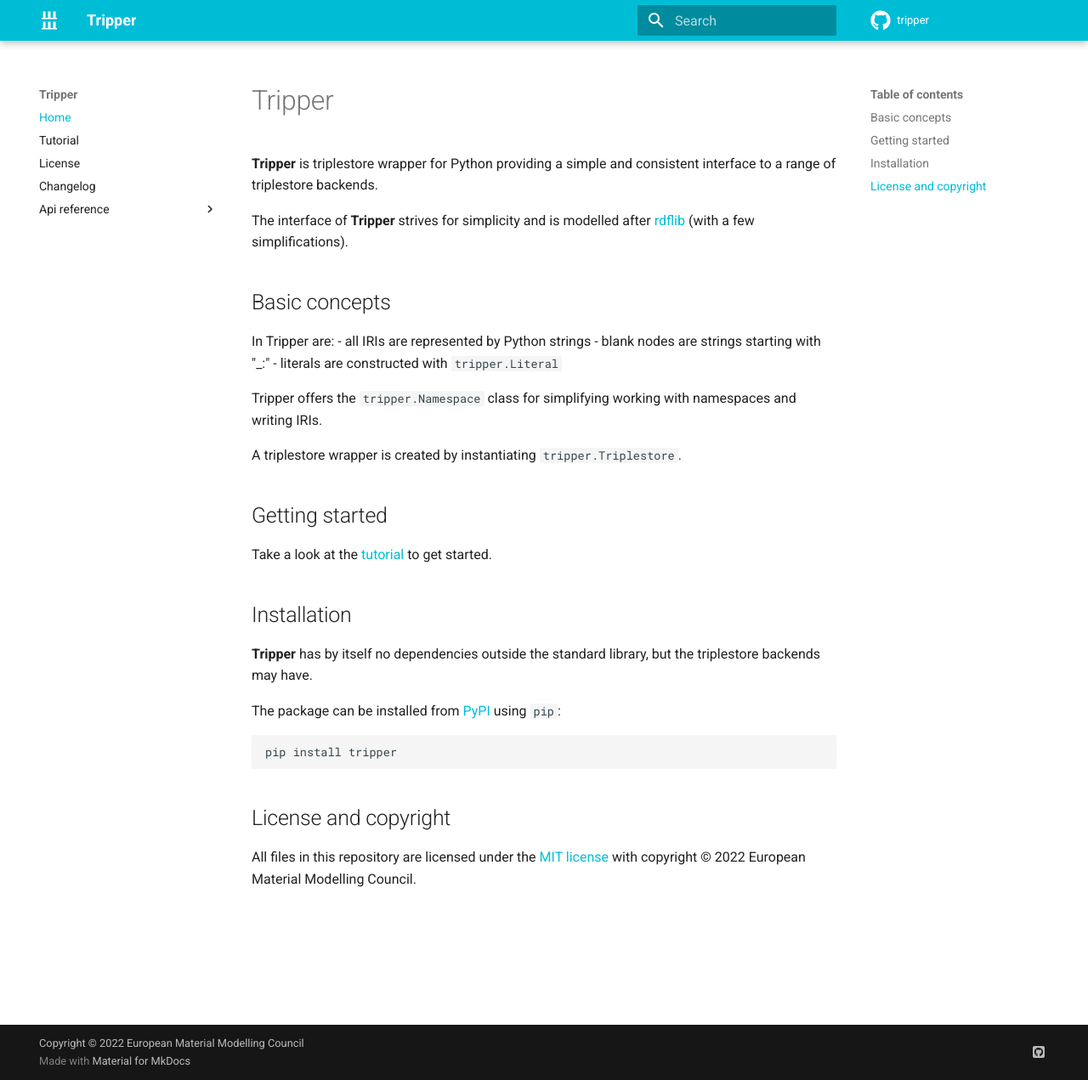
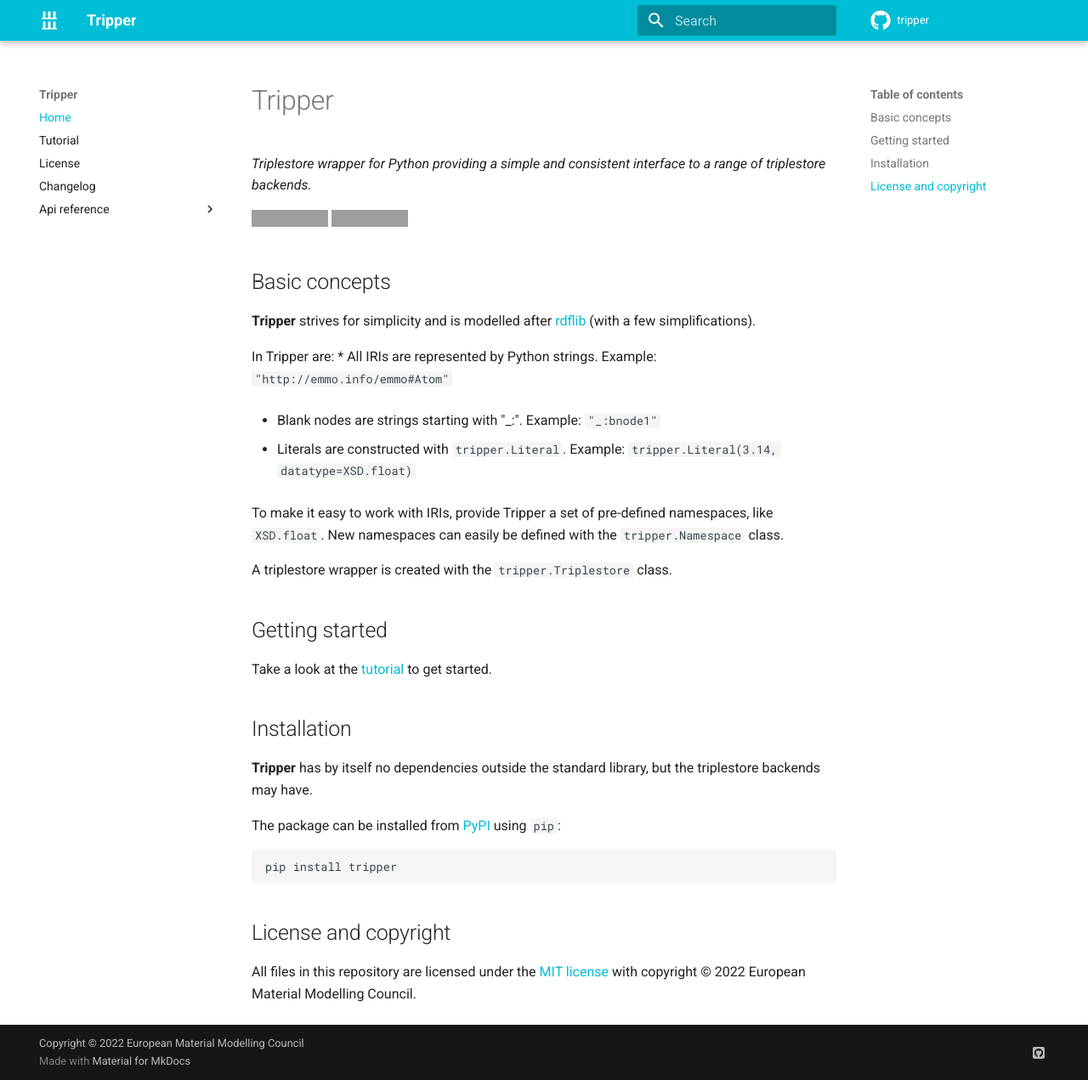
Before and after one commit to EMMC-ASBL/tripper, an MkDocs documentation site: the page built from docs/index.md, in a window 1280 px wide and 1271 px high. Shown: the whole window at 85% size. Built offline with MkDocs 1.6.1 and Material for MkDocs 9.7.7, drawn with Linux system fonts in a browser that asks for light colours; comment, search, counter and statistics services are not loaded; the version menu is left out; grey boxes are pictures that could not be loaded.

```diff
--- a/docs/index.md
+++ b/docs/index.md
@@ -1,23 +1,31 @@
 Tripper
 =======
-**Tripper** is triplestore wrapper for Python providing a simple and
-consistent interface to a range of triplestore backends.
+_Triplestore wrapper for Python providing a simple and consistent interface to a range of triplestore backends._
 
-The interface of **Tripper** strives for simplicity and is modelled
-after [rdflib] (with a few simplifications).
+![CI tests](https://github.com/EMMC-ASBL/tripper/workflows/CI%20-%20Tests/badge.svg)
+[![PyPI version](https://badge.fury.io/py/tripper.svg)](https://badge.fury.io/py/tripper)
+
 
 
 Basic concepts
 --------------
+**Tripper** strives for simplicity and is modelled after [rdflib] (with a few simplifications).
+
 In Tripper are:
-- all IRIs are represented by Python strings
-- blank nodes are strings starting with "_:"
-- literals are constructed with `tripper.Literal`
+* All IRIs are represented by Python strings.
+  Example: `"http://emmo.info/emmo#Atom"`
 
-Tripper offers the `tripper.Namespace` class for simplifying working
-with namespaces and writing IRIs.
+* Blank nodes are strings starting with "_:".
+  Example: `"_:bnode1"`
 
-A triplestore wrapper is created by instantiating `tripper.Triplestore`.
+* Literals are constructed with `tripper.Literal`.
+  Example: `tripper.Literal(3.14, datatype=XSD.float)`
+
+To make it easy to work with IRIs, provide Tripper a set of pre-defined namespaces, like `XSD.float`.
+New namespaces can easily be defined with the `tripper.Namespace` class.
+
+A triplestore wrapper is created with the `tripper.Triplestore` class.
+
 
 
 Getting started
```
Also changed, not shown: README.md (+18 -10 lines).
